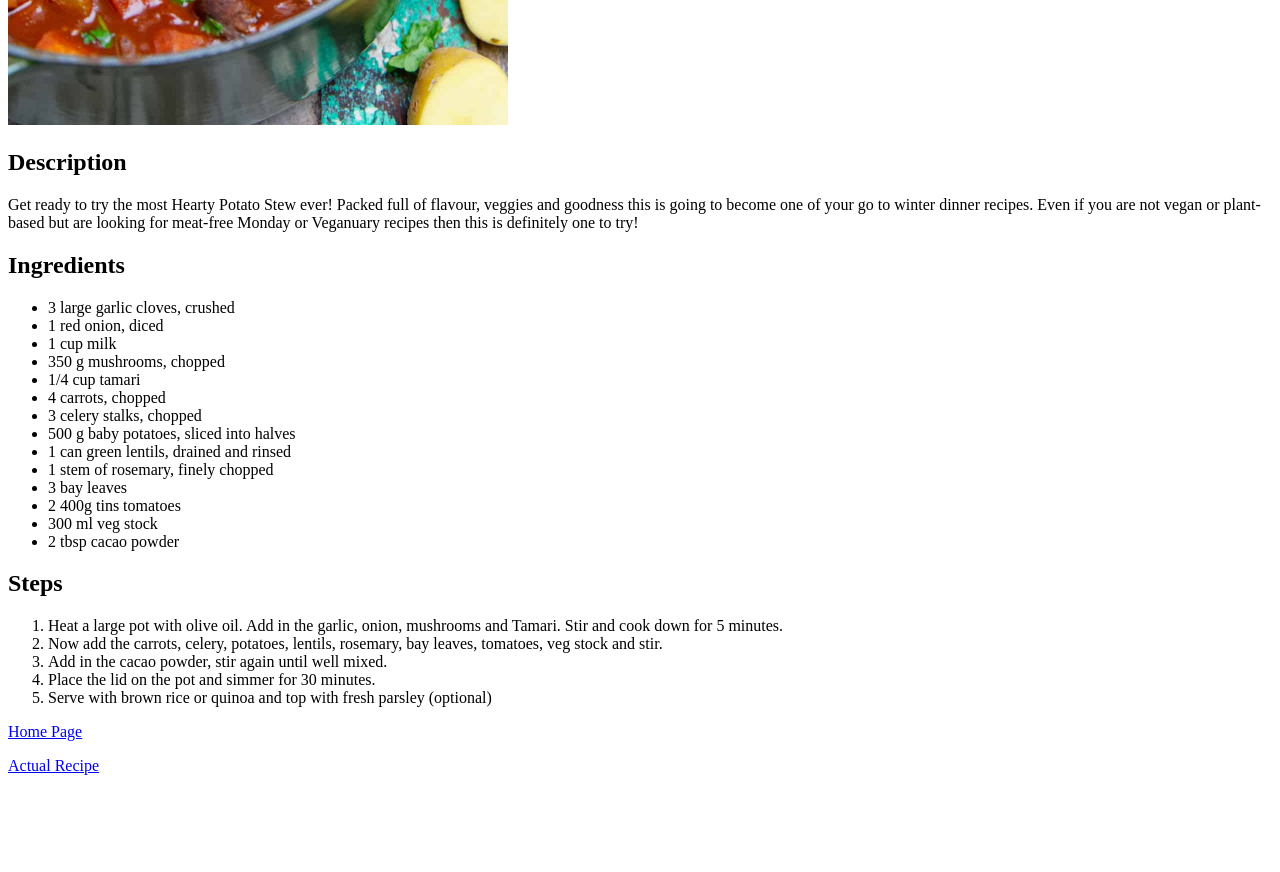
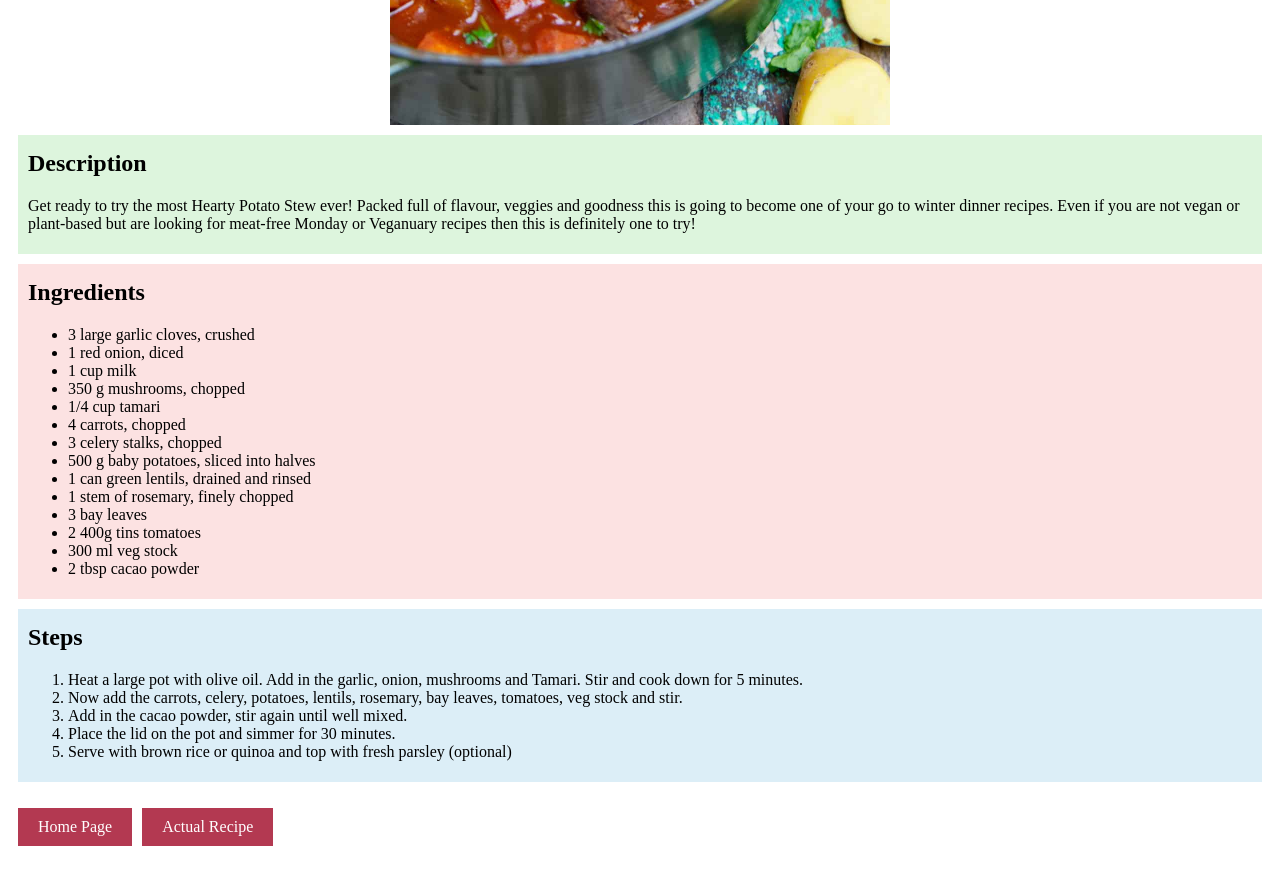
Before and after one commit to EtoNova/odin-recipes, a plain HTML site: page recipes/stew.html in a window 1280 px wide. Shown: the part 580-1452 px from the top of the page. Before the commit the page ends 1371 px from the top, so only its background shows below. Drawn offline with Linux system fonts and the light colour scheme.

Commit message:
Add CSS styles for layout, sections, and navigation

```diff
--- a/recipes/stew.html
+++ b/recipes/stew.html
@@ -1,8 +1,10 @@
 <!DOCTYPE html>
+
 <html lang="en">
     <head>
         <meta charset="UTF-8">
         <meta name="viewport" content="width=device-width, initial-scale=1.0">
+        <link rel="stylesheet" href="../styles.css">
         <title>Potato Stew</title>
     </head>
 
@@ -13,12 +15,15 @@
             alt="Hearty potato stew"
             width="500" height="625">
 
+        <div class="description">
             <h2>Description</h2>
             <p>Get ready to try the most Hearty Potato Stew ever! Packed full of flavour,
                 veggies and goodness this is going to become one of your go to winter
                 dinner recipes. Even if you are not vegan or plant-based but are looking
                 for meat-free Monday or Veganuary recipes then this is definitely one to try!</p>
+        </div>
 
+        <div class="ingredients">
             <h2>Ingredients</h2>
             <ul>
                 <li>3 large garlic cloves, crushed</li>
@@ -36,7 +41,9 @@
                 <li>300 ml veg stock</li>
                 <li>2 tbsp cacao powder</li>
             </ul>
+        </div>
 
+        <div class="steps">
             <h2>Steps</h2>
             <ol>
                 <li>Heat a large pot with olive oil. Add in the garlic, onion, mushrooms
@@ -47,12 +54,15 @@
                 <li>Place the lid on the pot and simmer for 30 minutes.</li>
                 <li>Serve with brown rice or quinoa and top with fresh parsley (optional)</li>
             </ol>
+        </div>
 
-        <p><a href="../index.html">Home Page</a></p>
-        <p><a href="https://healthylivingjames.co.uk/hearty-potato-stew/"
+        <ul class="links-list">
+            <li><a href="../index.html">Home Page</a></li>
+            <li><a href="https://healthylivingjames.co.uk/hearty-potato-stew/"
                 rel="noreferrer"
-            target="_blank"
-            >Actual Recipe</a></p>
+                target="_blank">
+                Actual Recipe</a></li>
+        </ul>
 
     </body>
 </html>
--- /dev/null
+++ b/styles.css
@@ -0,0 +1,74 @@
+h1 {
+    text-align: center;
+}
+
+h2 {
+    margin-top: 10px;
+}
+
+* {
+    box-sizing: border-box;
+}
+
+img {
+    display: block;
+    margin: auto;
+}
+
+.description {
+    background-color: rgb(221, 245, 221);
+    padding: 5px 10px;
+    margin: 10px;
+}
+
+.ingredients {
+    background-color: rgb(252, 226, 226);
+    padding: 5px 10px;
+    margin: 10px;
+}
+
+.steps {
+    background-color: rgb(220, 238, 247);
+    padding: 5px 10px;
+    margin: 10px;
+}
+
+ul.links-list{
+    display: flex;
+    list-style: none;
+    padding: 10px;
+}
+
+ul.links-list li {
+    margin-right: 10px;
+}
+
+.links-list a {
+    background-color: rgb(179 57 81);
+    color: white;
+    padding: 10px 20px;
+    display: inline-block;
+}
+
+.links-list a:hover {
+    background-color: rgb(66 28 40);
+    color: white;
+}
+
+p.button {
+    background-color: rgb(179 57 81);
+    margin-bottom: 20px;
+    color: white;
+    padding: 20px;
+    text-align: center;
+    font-size: 20px;
+}
+
+p.button:hover {
+    background-color: rgb(66 28 40);
+    color: white;
+}
+
+a {
+    text-decoration: none;
+}
```
Also changed, not shown: index.html (+4 -5 lines), recipes/boiled.html (+14 -4 lines), recipes/mashed.html (+13 -4 lines), 1 other file. Lines whose indentation alone changed are shown as unchanged.
